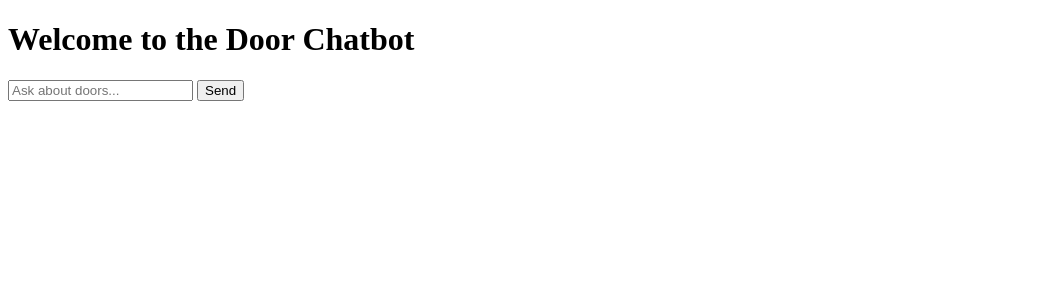
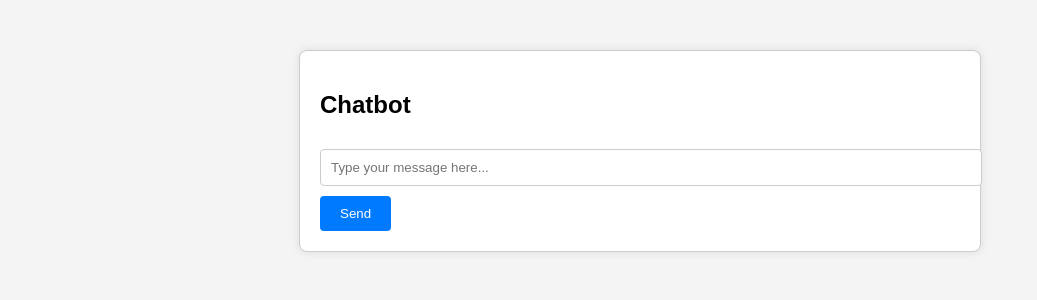
Before and after one commit to Dksony7/door-chatbot, a FastAPI app: page / in a window 1280 px wide. Shown: the top 300 px of the page, without its empty margins (0-1037 px from the left). Run offline with FastAPI, Linux system fonts and the light colour scheme.

Commit message:
Update index.html

```diff
--- a/templates/index.html
+++ b/templates/index.html
@@ -3,26 +3,101 @@
 <head>
     <meta charset="UTF-8">
     <meta name="viewport" content="width=device-width, initial-scale=1.0">
-    <title>Door Chatbot</title>
-    <script>
-        async function sendMessage() {
-            const message = document.getElementById("message").value;
-            const response = await fetch("/chat", {
-                method: "POST",
-                headers: {
-                    "Content-Type": "application/json"
-                },
-                body: JSON.stringify({ message })
-            });
-            const data = await response.json();
-            document.getElementById("response").innerText = data.response;
+    <title>Chatbot</title>
+    <style>
+        body {
+            font-family: Arial, sans-serif;
+            margin: 0;
+            padding: 0;
+            background-color: #f4f4f4;
         }
-    </script>
+        #chatbox {
+            width: 50%;
+            margin: 50px auto;
+            background: white;
+            border: 1px solid #ccc;
+            padding: 20px;
+            border-radius: 8px;
+            box-shadow: 0px 0px 10px rgba(0, 0, 0, 0.1);
+        }
+        .message {
+            margin: 10px 0;
+        }
+        .user {
+            color: blue;
+        }
+        .bot {
+            color: green;
+        }
+        #messageInput {
+            width: 100%;
+            padding: 10px;
+            border: 1px solid #ccc;
+            border-radius: 4px;
+            margin-top: 10px;
+        }
+        #sendButton {
+            padding: 10px 20px;
+            background-color: #007bff;
+            color: white;
+            border: none;
+            border-radius: 4px;
+            cursor: pointer;
+            margin-top: 10px;
+        }
+    </style>
 </head>
 <body>
-    <h1>Welcome to the Door Chatbot</h1>
-    <input type="text" id="message" placeholder="Ask about doors..." />
-    <button onclick="sendMessage()">Send</button>
-    <p id="response"></p>
+    <div id="chatbox">
+        <h2>Chatbot</h2>
+        <div id="chatContainer"></div>
+        <input type="text" id="messageInput" placeholder="Type your message here..." />
+        <button id="sendButton">Send</button>
+    </div>
+
+    <script>
+        const messageInput = document.getElementById("messageInput");
+        const sendButton = document.getElementById("sendButton");
+        const chatContainer = document.getElementById("chatContainer");
+
+        sendButton.addEventListener("click", async () => {
+            const message = messageInput.value.trim();
+            if (!message) return;
+
+            // User's message
+            const userMessage = document.createElement("div");
+            userMessage.className = "message user";
+            userMessage.textContent = `You: ${message}`;
+            chatContainer.appendChild(userMessage);
+
+            // API call to backend
+            try {
+                const response = await fetch("https://<your-render-app-url>/chat", {
+                    method: "POST",
+                    headers: {
+                        "Content-Type": "application/json",
+                    },
+                    body: JSON.stringify({ message }),
+                });
+
+                const data = await response.json();
+
+                // Bot's reply
+                const botMessage = document.createElement("div");
+                botMessage.className = "message bot";
+                botMessage.textContent = `Bot: ${data.reply}`;
+                chatContainer.appendChild(botMessage);
+            } catch (error) {
+                console.error("Error:", error);
+                const errorMessage = document.createElement("div");
+                errorMessage.className = "message bot";
+                errorMessage.textContent = "Bot: Sorry, there was an error.";
+                chatContainer.appendChild(errorMessage);
+            }
+
+            // Clear input
+            messageInput.value = "";
+        });
+    </script>
 </body>
 </html>
```
